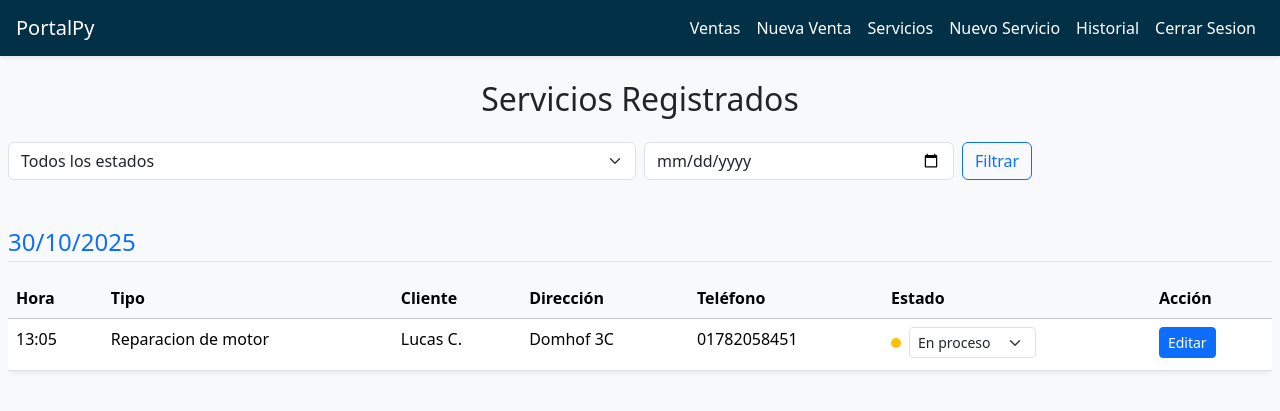
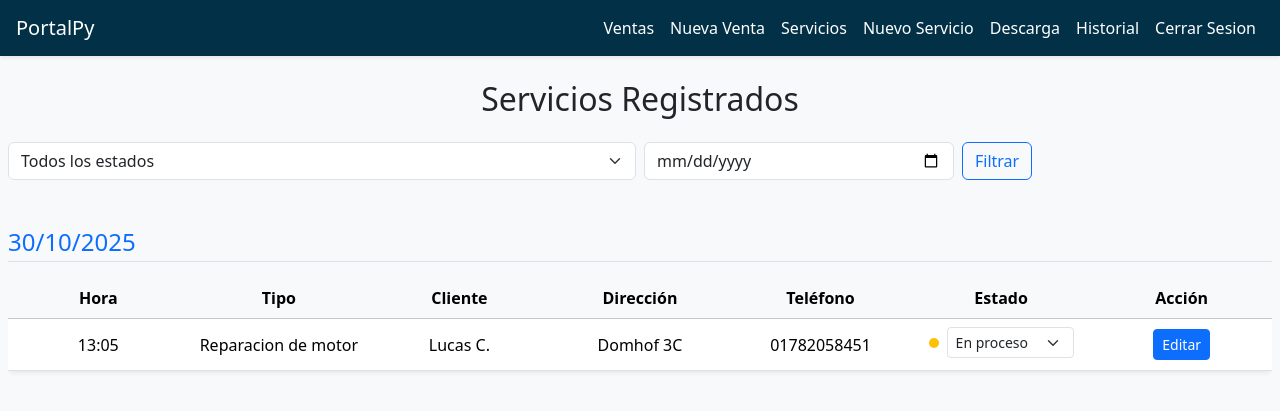
Before and after one commit to LucasCanete/Flask-ERP, a Flask app: page / in a window 1280 px wide. Shown: the top 411 px of the page. Run offline with Flask 3, Linux system fonts and the light colour scheme; a user stored in the database is signed in.

Commit message:
Added download page

```diff
--- a/erp_system/__init__.py
+++ b/erp_system/__init__.py
@@ -56,3 +56,7 @@ app.register_blueprint(history_bp)
 #IMPORT BLUEPRINT INSTANCE OF SALE PAGE
 from erp_system.sales.routes import sale_bp
 app.register_blueprint(sale_bp)
+
+#IMPORT BLUEPRINT INSTANCE OF SALE PAGE
+from erp_system.download.routes import download_bp
+app.register_blueprint(download_bp)
--- a/erp_system/forms.py
+++ b/erp_system/forms.py
@@ -34,3 +34,8 @@ class ServiceForm(FlaskForm):
 
     comment = TextAreaField("Comentario", validators=[Optional(),Length(min=2,max=100)])
     submit = SubmitField("Guardar Servicio")
+
+
+class DownloadForm(FlaskForm):
+    chosen_date = StringField("Cliente", validators=[DataRequired(),Length(min=2,max=20)])
+    submit = SubmitField("Mostrar Reporte")
--- a/erp_system/service/routes.py
+++ b/erp_system/service/routes.py
@@ -5,7 +5,7 @@ from erp_system.models import Service
 from erp_system import db
 from datetime import datetime
 from collections import defaultdict
-from erp_system.utils.pdf import send_pdf_job
+
 
 
 
--- a/erp_system/templates/base.html
+++ b/erp_system/templates/base.html
@@ -58,6 +58,7 @@
       <li class="nav-item"><a class="nav-link" href="{{ url_for('service_bp.services_page') }}">Servicios</a></li>
       <li class="nav-item"><a class="nav-link" href="{{ url_for('service_bp.create_service_page') }}">Nuevo Servicio</a></li>
 
+      <li class="nav-item"><a class="nav-link" href="{{ url_for('download_bp.download_page') }}">Descarga</a></li>
       <li class="nav-item"><a class="nav-link" href="{{ url_for('history_bp.history_page') }}">Historial</a></li>
       <li class="nav-item"><a class="nav-link" href="{{ url_for('home_bp.logout') }}">Cerrar Sesion</a></li>
       {% else %}
--- a/erp_system/templates/services.html
+++ b/erp_system/templates/services.html
@@ -2,6 +2,50 @@
 {% block content %}
 
 <h2 class="text-center mb-4">Servicios Registrados</h2>
+
+<style>
+    /* --- TABLA FIJA Y ALINEADA --- */
+    table {
+        table-layout: fixed;
+        width: 100%;
+    }
+
+    th, td {
+        text-align: center;
+        vertical-align: middle;
+        white-space: nowrap;
+        overflow: hidden;
+        text-overflow: ellipsis;
+    }
+
+    /* --- Columnas que pueden tener texto largo --- */
+    td:nth-child(3), th:nth-child(3),  /* Cliente */
+    td:nth-child(4), th:nth-child(4),  /* Dirección */
+    td:nth-child(5), th:nth-child(5) { /* Teléfono */
+        white-space: normal;
+        word-wrap: break-word;
+        max-width: 200px;
+    }
+
+    /* --- Ajustes visuales generales --- */
+    tbody tr td {
+        vertical-align: middle;
+    }
+
+    tbody tr:hover {
+        background-color: #f9f9f9;
+    }
+
+    .status-select {
+        min-width: 120px;
+    }
+
+    /* Evita que el puntito de color o el select salten de línea */
+    .d-flex.flex-wrap {
+        flex-wrap: nowrap !important;
+        justify-content: center;
+    }
+</style>
 
 <form method="get" class="mb-3 row g-2">
     <div class="col-12 col-md-6">
@@ -13,9 +57,9 @@
         </select>
     </div>
 
-      <div class="col-6 col-md-3">
-          <input type="date" name="date" class="form-control" lang="es">
-      </div>
+    <div class="col-6 col-md-3">
+        <input type="date" name="date" class="form-control" lang="es">
+    </div>
 
     <div class="col-12 col-md-auto">
         <button type="submit" class="btn btn-outline-primary w-100">Filtrar</button>
```
Also changed, not shown: erp_system/templates/sales.html (+35 -2 lines), erp_system/utils/pdf.py (+5 -5 lines).
